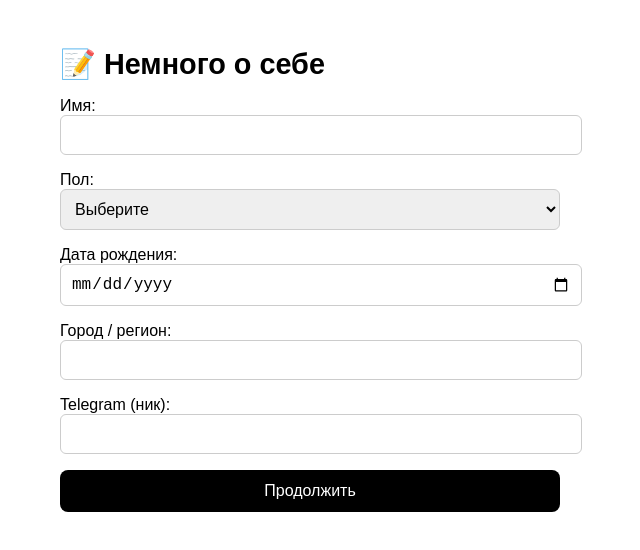
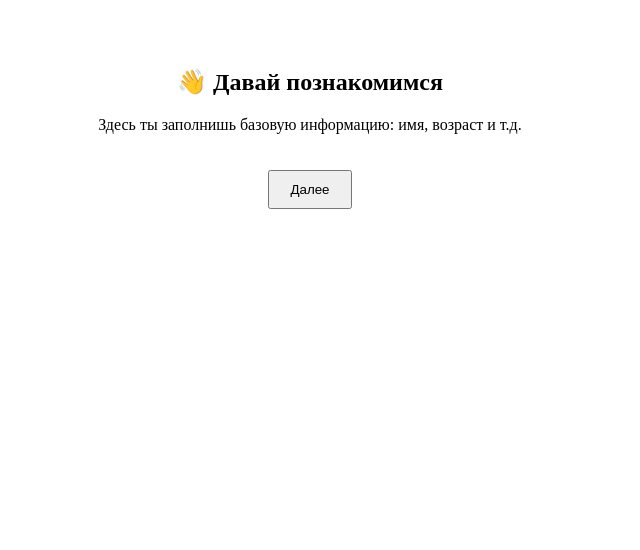
Before and after one commit to Evidream/medlyak-frontend, a React (Create React App) app: page /user-intro in a window 1280 px wide. Shown: the top 550 px of the page, without its empty margins (330-970 px from the left). Built offline with nearby package versions, Linux system fonts and the light colour scheme.

Commit message:
Update UserIntro.jsx

```diff
--- a/src/screens/UserIntro.jsx
+++ b/src/screens/UserIntro.jsx
@@ -1,74 +1,19 @@
-import React, { useState } from "react";
+import React from "react";
 import { useNavigate } from "react-router-dom";
 
-export default function UserInfo() {
+export default function UserIntro() {
   const navigate = useNavigate();
-  const [formData, setFormData] = useState({
-    name: "",
-    gender: "",
-    birthdate: "",
-    city: "",
-    telegram: ""
-  });
-
-  const handleChange = (e) => {
-    const { name, value } = e.target;
-    setFormData((prev) => ({ ...prev, [name]: value }));
-  };
-
-  const handleSubmit = (e) => {
-    e.preventDefault();
-    // Пока просто console.log, потом будет Supabase save
-    console.log("Регистрационные данные:", formData);
-    navigate("/intro");
-  };
 
   return (
-    <div style={{ maxWidth: "500px", margin: "0 auto", padding: "20px", fontFamily: "sans-serif" }}>
-      <h1 style={{ fontSize: "1.8rem", marginBottom: "1rem" }}>📝 Немного о себе</h1>
-      <form onSubmit={handleSubmit}>
-        <label>Имя:</label>
-        <input type="text" name="name" value={formData.name} onChange={handleChange} required style={inputStyle} />
-
-        <label>Пол:</label>
-        <select name="gender" value={formData.gender} onChange={handleChange} required style={inputStyle}>
-          <option value="">Выберите</option>
-          <option value="male">Мужчина</option>
-          <option value="female">Женщина</option>
-          <option value="other">Другое</option>
-        </select>
-
-        <label>Дата рождения:</label>
-        <input type="date" name="birthdate" value={formData.birthdate} onChange={handleChange} required style={inputStyle} />
-
-        <label>Город / регион:</label>
-        <input type="text" name="city" value={formData.city} onChange={handleChange} required style={inputStyle} />
-
-        <label>Telegram (ник):</label>
-        <input type="text" name="telegram" value={formData.telegram} onChange={handleChange} required style={inputStyle} />
-
-        <button type="submit" style={buttonStyle}>Продолжить</button>
-      </form>
+    <div style={{ padding: "40px", textAlign: "center" }}>
+      <h2>👋 Давай познакомимся</h2>
+      <p>Здесь ты заполнишь базовую информацию: имя, возраст и т.д.</p>
+      <button
+        style={{ marginTop: "20px", padding: "10px 20px" }}
+        onClick={() => navigate("/quiz-intro")}
+      >
+        Далее
+      </button>
     </div>
   );
 }
-
-const inputStyle = {
-  width: "100%",
-  padding: "10px",
-  marginBottom: "1rem",
-  borderRadius: "6px",
-  border: "1px solid #ccc",
-  fontSize: "1rem"
-};
-
-const buttonStyle = {
-  width: "100%",
-  padding: "12px",
-  backgroundColor: "#000",
-  color: "#fff",
-  fontSize: "1rem",
-  border: "none",
-  borderRadius: "8px",
-  cursor: "pointer"
-};
```
